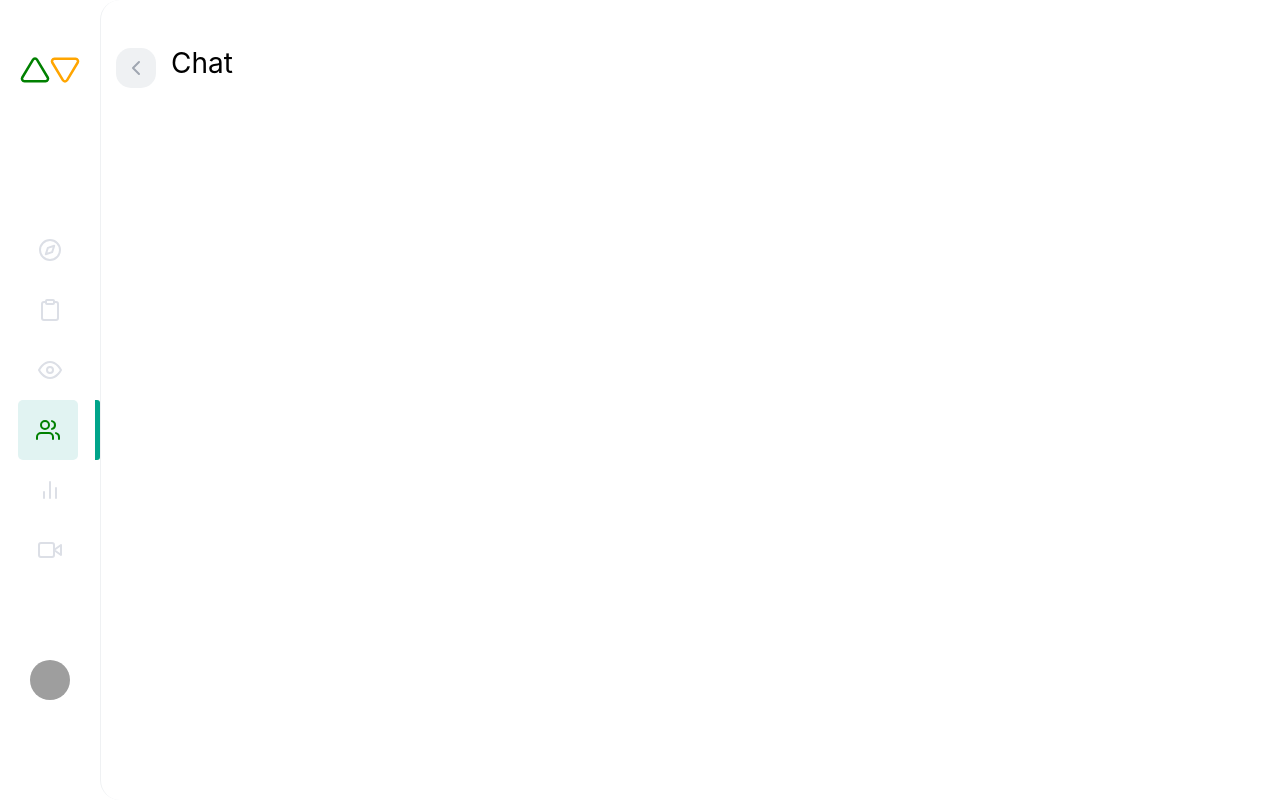
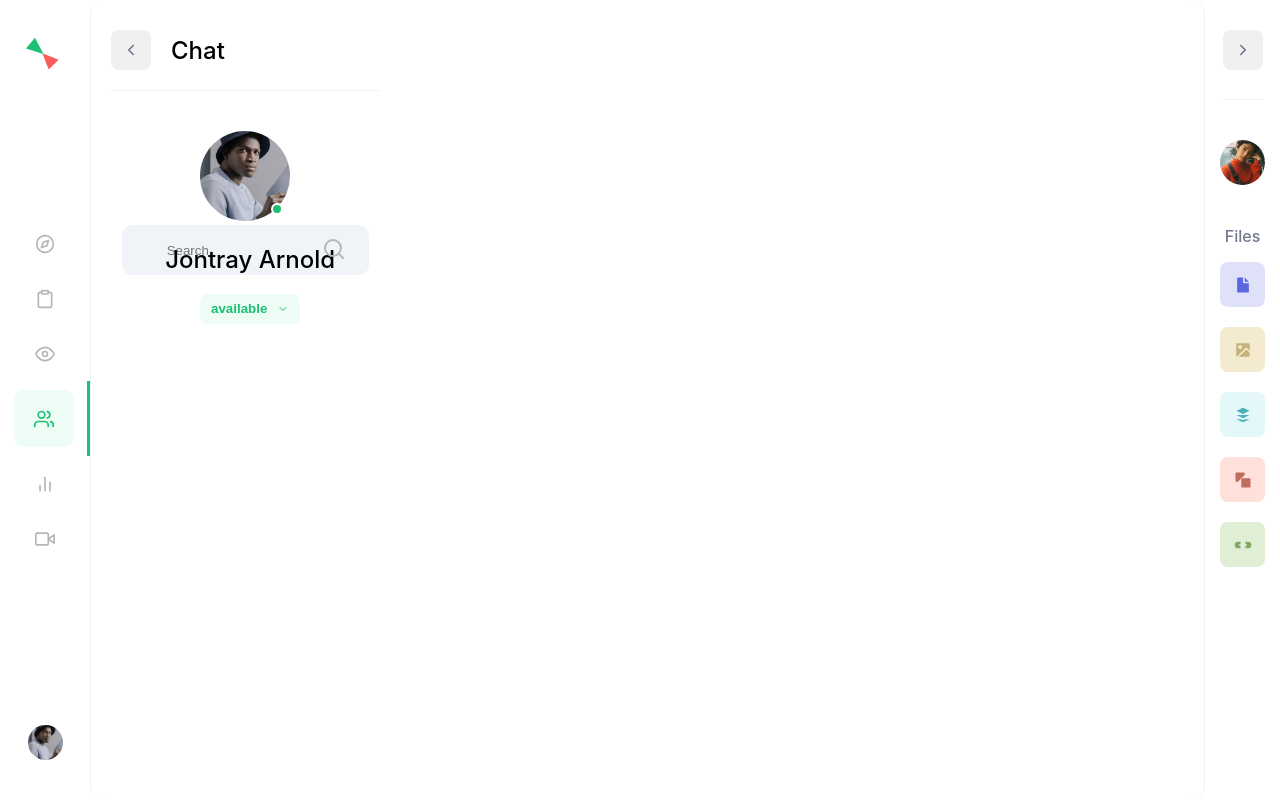
Before and after one commit to karimbarry/Style-component-training, a Next.js app in the folder next-app2/: page / in a window 1280 px wide. Built offline with nearby package versions, Linux system fonts and the light colour scheme; grey boxes are pictures that could not be loaded.

Commit message:
Second projet

```diff
--- /dev/null
+++ b/next-app2/components/Chat.jsx
@@ -0,0 +1,201 @@
+import React from 'react'
+import {useState} from 'react'
+import styled from 'styled-components'
+import { BORDER, LIGHT_COLOR, PRIMARY_COLOR, TERTIARY_COLOR } from '../public/colors'
+import { ChevronLeft, ChevronDown, Settings, Search } from 'react-feather'
+
+
+const ChatContainer = styled.div`
+    position: absolute;
+    left: 90px;
+    right : 75px;
+    height: 100%;
+    display: flex;
+    border-radius: 15px;
+    border-left : 1.5px solid ${BORDER};
+    border-right : 1.5px solid ${BORDER};
+    padding : 20px 20px;
+        & .chatDescription {
+            height : 100%;
+            width : 25%;
+            display : flex;
+            align-items: center;
+            flex-direction : column;
+
+                & .chatDescriptionHeader {
+                    display : flex;
+                    align-items: center;
+                    width: 100%;
+                    height: 57px;
+                    padding-top: 30px;
+                    padding-bottom: 40px;
+                    border-bottom: 1px solid ${BORDER};
+                    margin-bottom: 20px;
+
+                        & button {
+                            display: flex;
+                            align-items: center;
+                            justify-content: center;
+                            width: 40px;
+                            height: 40px;
+                            border-radius: 8px;
+                            border: none;
+                            color : ${LIGHT_COLOR};
+                            & :hover{
+                                cursor : pointer;
+                            }
+                }
+                        & h1 {
+                            padding : 0 20px;
+                            font-weight : 500;
+                        }
+        }
+                 & .chatDescriptionBody {
+                        display : flex;
+                        width: 100%;
+                        justify-content: center;
+                    & .User__setting{
+                        display : flex;
+                        height : 20px;
+                        padding-left : 30px;
+                    }
+
+                    & .user__photo__container{
+                        position  : relative;
+                        margin-top: 20px;
+
+                        & img {
+                            height : 90px;
+                            width : 90px;
+                            border-radius : 50%;
+                            object-fit : cover;
+                        }
+                        & nav {
+                            position: absolute;
+                            bottom: 10px;
+                            height: 12px;
+                            width: 12px;
+                            right: 7px;
+                            border-radius: 50%;
+                            border: 2px solid #FFFF;
+                            background-color: ${PRIMARY_COLOR};
+                            }
+                        & .statu__User{
+                            position : absolute;
+                            width : 180px;
+                            height  : auto;
+                            display  : flex;
+                            margin-left: -40px;
+                            flex-direction : column;
+                            align-items: center;
+                            padding-rigth: 150px;
+                            & h1 {
+                                font-weight : 500;
+                            }
+                            & .button__statu {
+                                border: none;
+                                width : 100px;
+                                height : 30px;
+                                border-radius : 8px;
+                                color : ${PRIMARY_COLOR};
+                                background : ${TERTIARY_COLOR};
+                                & div {
+                                    display: flex;
+                                    justify-content: space-around;
+                                    align-items: center;
+                                }
+                                & :hover {
+                                    cursor: pointer;
+                                }
+                            }
+                        }
+                }
+            }
+            & .chatSearchChat {
+                & .btn_search {
+                    position: absolute;
+                    margin-top: 12px;
+                    margin-left: 200px;
+                }
+                & .search_input {
+                    width: 100%;
+                    height: 5px;
+                    border-radius: 10px;
+                    border : none;
+                    background-color: #f0f4f9;
+                    padding: 25px;
+                    outline: 0;
+                    padding-left: 45px;
+                }
+            }
+
+        }
+
+
+`
+
+const SearchBar = () => {
+    const [inputValue, setInputValue] = useState('')
+
+	function handleInput(e) {
+		setInputValue(e.target.value)
+	}
+    return <div>
+            <a href='#' className='btn_search'>
+                <Search
+                set="light"
+                color='#B6B6B6'/>
+            </a>
+            <input
+                onChange={handleInput}
+                className='search_input'
+                placeholder='Search'>
+            </input>
+    </div>
+}
+const UserActivity =  ({isOnline = false , children, name}) =>{
+
+    return  <a className='user__photo__container'>
+                <div className='user__photoT'>
+                    {children}
+                    {isOnline ? <nav></nav> : ' '}
+                </div>
+                <div className= 'statu__User'>
+                    <h1>
+                        {name}
+                    </h1>
+                    <button className='button__statu'>
+                        {isOnline ? <div>
+                        <b>available</b>
+                        <ChevronDown size='12px'/>
+                        </div> : ''}
+                    </button>
+                </div>
+
+            </a>
+}
+
+const Chat = () => {
+    return (<ChatContainer>
+        <nav className='chatDescription'>
+            <div className ='chatDescriptionHeader'>
+                <button>
+                    <ChevronLeft size="18px"/>
+                </button>
+                <h1>Chat</h1>
+            </div>
+            <div className ='chatDescriptionBody'>
+
+            <UserActivity isOnline = {true} name={'Jontray Arnold'}>
+                <img src='/images/15.jpg' alt="Photo d'utilisateur" className="user__photo"/>
+            </UserActivity>
+            {/* <a className='User__setting'><Settings size='16px' color ='#B6B6B6'/></a> */}
+            </div>
+            <div className='chatSearchChat'>
+                <SearchBar />
+            </div>
+        </nav>
+    </ChatContainer>)
+}
+
+export default Chat
--- /dev/null
+++ b/next-app2/components/Logo.jsx
@@ -0,0 +1,39 @@
+import React from 'react'
+import styled from 'styled-components'
+import { RED, PRIMARY_COLOR } from '../public/colors'
+
+const LogoContainer = styled.div`
+    display: flex;
+    align-items: center;
+    justify-content: center;
+    & span {
+        position: relative;
+        display: block;
+        width: 0;
+        height: 0;
+        border: 10px solid blue;
+        border: 0 solid transparent;
+        border-left: 7px solid transparent;
+        border-right: 7px solid transparent;
+        border-bottom: 16px solid #fc5d5b;
+        transform: rotate(-45deg);
+        left: 10px;
+        top: 10px;
+
+        &:last-child{
+            transform: rotate(130deg);
+            left: -15px;
+            top: 0;
+            border-bottom: 17px solid ${PRIMARY_COLOR};
+        }
+    }
+`
+
+const Logo = () => {
+    return <LogoContainer>
+        <span></span>
+        <span></span>
+    </LogoContainer>
+}
+
+export default Logo
--- a/next-app2/components/Main.js
+++ b/next-app2/components/Main.js
@@ -1,63 +1,79 @@
+import React from 'react'
 import styled from 'styled-components'
-import { ChevronLeft } from 'react-feather';
+import { ChevronRight,File,Image,Copy,Link2, Layers, VideoOff } from 'react-feather'
+import { BORDER, LIGHT_COLOR, PRIMARY_COLOR, TERTIARY_COLOR } from '../public/colors'
 
-const Button = ({ className , children }) => (
-    <a className = {className}>
-        {children}
-    </a>
-  );
+const ChatDetailsContainer = styled.div`
+    position: fixed;
+    top: 0;
+    right: 0;
+    height: 100%;
+    width: 75px;
+    background: #fff;
+    display: flex;
+    flex-direction: column;
+    align-items: center;
+    padding-top: 20px;
+    & .header{
+        height: 80px;
+        display: flex;
+        justify-content: center;
+        align-items: center;
+        border-bottom: 1px solid ${BORDER};
+        & button{
+            width: 40px;
+            height: 40px;
+        }
+    }
+    & .chat__photo{
+        width: 45px;
+        height: 45px;
+        border-radius: 50%;
+        object-fit: cover;
+        margin-top: 40px;
+        margin-bottom: 25px;
+    }
+    & h3{
+        font-weight: 500;
+        font-size: 16px;
+        color: ${LIGHT_COLOR};
+        text-align: center;
+    }
+    & button{
+        display: flex;
+        align-items: center;
+        justify-content: center;
+        width: 45px;
+        height: 45px;
+        border-radius: 8px;
+        border: none;
+        margin-bottom: 20px;
+        color: ${LIGHT_COLOR};
+        & :hover{
+            cursor : pointer;
+        }
+    }
+`
 
-const ContainerMain = styled.div`
-    display: flex;
-    width: 100%;
-    border-left: 1.5px solid #eff1f3;
-    border-radius: 20px;
-`;
-const Title = styled.h1`
-    font-size : 28px;
-    height : 45px;
-    padding: 0 15px;
-    font-weight : 400;
-`;
-const Div = styled.div`
-    display: flex;
-    padding: 68px 15px;
-    align-items : center;
-    height : 50px;
-    justify-content:center;
-`;
+const Main = () => {
+    return <ChatDetailsContainer>
 
-const StyledButton = styled(Button)`
-    width : 40px;
-    height : 40px;
-    border-radius : 15px;
-    background-color: #eff1f3;
-    color : #a0a7b1;
-    display: flex;
-    justify-content: center;
-    align-items: center;
-`;
-const Main = () => {
-    return (
-    <ContainerMain>
-        <Div>
-            <StyledButton>
-                <ChevronLeft/>
-            </StyledButton>
-            <Title>
-                Chat
-            </Title>
-        </Div>
+        <div className="header">
+            <button className="show__details__buttons">
+                <ChevronRight size="18px"/>
+            </button>
+        </div>
+        <img src="/images/2.jpg" alt="" className="chat__photo"/>
+        <div className="actions">
+            <h3>Files</h3>
 
-        <Div>
-
-        </Div>
-
-        <Div>
-
-        </Div>
-    </ContainerMain>
-    )
+            <button style={{background: "#dfe1f9"}}><File size='20px' fill='#5a68df' color='#dfe1f9'/></button>
+            <button style={{background: "#f4eacf"}}><Image size='20px' fill='#c4b07a' color='#f4eacf'/></button>
+            <button style={{background: "#e4f7f9"}}><Layers size='20px' fill='#50b0ba' color='#e4f7f9'/></button>
+            <button style={{background: "#ffe0da"}}><Copy size='20px' fill='#be6e5f' color='#ffe0da'/></button>
+            <button style={{background: "#e0eed5"}}><Link2 size='20px' fill='#80a763' color='#e0eed5'/></button>
+        </div>
+    </ChatDetailsContainer>
 }
 
 export default Main
--- a/next-app2/components/Sidebar.js
+++ b/next-app2/components/Sidebar.js
@@ -1,111 +1,104 @@
+import React from 'react'
 import styled from 'styled-components'
-import { Compass, Triangle,Clipboard, Eye, Users, Video, BarChart2 } from 'react-feather';
+import { BORDER, PRIMARY_COLOR, TERTIARY_COLOR } from '../public/colors'
+import Logo from './Logo'
+import { Compass,Clipboard, Eye, Users, Video, BarChart2 } from 'react-feather'
 
-const Link = ({className , children }) => (
-    <a className = {className}>
-        {children}
-    </a>
-  );
+const NavContainer = styled.nav`
+    position : fixed;
+    padding-top: 40px;
+    background : #fff;
+    width : 90px;
+    height : 100%;
+    display: flex;
+    flex-direction : column;
+    align-items: center;
+    justify-content : space-between;
 
-const Div = styled.nav`
-    width : 60px;
-    height : 100%;
-    border-radius : 5px;
-    background: ${props => props.primary ? "#e1f3f2" : "none"};
-    display: flex;
-    align-items: center;
-    justify-content: center;
-`;
+    & div {
+        width : 100%;
+        & .link {
+            height : 55px;
+            display : flex;
+            justify-content: center;
+            align-items: center;
+        }
+        & .activeLink {
+            height : 75px;
+            display : flex;
+            justify-content: center;
+            align-items: center;
+            border-right : 3.5px solid ${PRIMARY_COLOR};
+        }
+        & .link:hover {
+            cursor: pointer;
+            height : 75px;
+            display : flex;
+            justify-content: center;
+            align-items: center;
+            border-right : 3.5px solid ${PRIMARY_COLOR};
 
+            & .icon {
+                background: ${TERTIARY_COLOR};
+                transition-duration: 0.5s;
+            }
+        }
+    }
 
-const StyledLink = styled(Link)`
-    height : 60px;
-    width : 100%;
-    display : flex;
-    align-items center;
-    justify-content: center;
-    color : #dcdfe6;
-    border-right: ${props => props.primary ? "5px solid #00a48a" : "none"};
-    border-radius: ${props => props.primary ? "3px" : "none"};
-`;
-const StyledContain = styled.div`
-    border-radius: 3px;
-    width : 100px;
-    height : 100%;
-    display : flex;
-    align-items: center;
-    flex-direction: column;
+    & a {
+        display : bloc;
 
-`;
-const StyledContainer = styled(StyledContain)`
-    padding : 40px;
-`;
-const StyledContainHead = styled(StyledContain)`
-    color: green;
-    margin-bottom : 70px;
+        & .icon{
+            display : flex;
+            align-items: center;
+            justify-content : center;
+            width: 60px;
+            height: 57px;
+            border-radius: 10px;
+            margin-bottom: 20px;
+            &:last-child {
+                margin-bottom: 0;
+            }
+        }
+        &.active {
+            & .icon{
+                background: ${TERTIARY_COLOR}
+            }
 
-`;
-const StyledContainFoot = styled(StyledContain)`
-    margin-top : 70px;
-`;
-const Sidebar= () => {
-    return (
-    <StyledContainer>
-        <StyledContainHead>
-            <StyledLink>
-                <Div>
-                    <Triangle size='30px' color='green'/>
-                    <Triangle size='30px' color='orange' style={{transform: 'rotate(180deg)'}}/>
-                </Div>
-            </StyledLink>
-        </StyledContainHead>
-        <StyledContain>
+        }
+    }
+    & img.user__photo {
+        width: 35px;
+        height: 35px;
+        border-radius: 50%;
+        object-fit: cover;
+        margin-bottom: 40px;
+    }
+`
 
-                <StyledLink>
-                    <Div>
-                        <Compass/>
-                    </Div>
-                </StyledLink>
+const NavLink = ({href='', isActive= false, children}) => {
+    return <div href={href} className='button'>
+        <div className={isActive ? "activeLink" : "link"}>
+        <a className={isActive ? "active" : ""}>
+            <span className='icon'>{React.cloneElement(children, {color: isActive ? PRIMARY_COLOR : '#B6B6B6'})}</span>
+        </a>
+        </div>
+    </div>
+}
 
-                <StyledLink>
-                    <Div>
-                        <Clipboard/>
-                    </Div>
-                </StyledLink>
+const Sidebar = () => {
+    return <NavContainer>
+        <Logo/>
+        <div className='nav__links'>
+            <NavLink><Compass size='20px'/></NavLink>
+            <NavLink><Clipboard size='20px'/></NavLink>
+            <NavLink><Eye size='20px'/></NavLink>
+            <NavLink isActive={true}><Users size='20px'/></NavLink>
+            <NavLink><BarChart2 size='20px'/></NavLink>
+            <NavLink><Video size='20px'/></NavLink>
+        </div>
+        <img src='/images/15.jpg' alt="Photo d'utilisateur" className="user__photo"/>
+    </NavContainer>
+}
 
-                <StyledLink>
-                    <Div>
-                        <Eye/>
-                    </Div>
-                </StyledLink>
-
-                <StyledLink style={{backgroundColor : 'red'}} primary>
-                    <Div primary>
-                        <Users color ='green'/>
-                    </Div>
-                </StyledLink>
-
-                <StyledLink>
-                    <Div>
-                        <BarChart2/>
-                    </Div>
-                </StyledLink>
-
-                <StyledLink>
-                    <Div>
-                        <Video/>
-                    </Div>
-                </StyledLink>
-
-        </StyledContain>
-        <StyledContainFoot>
-            <StyledLink>
-                <img src="/images/3.jpg" alt="Image de l'utilisateur" height='40px' width='40px' style={{borderRadius : '50px'}} />
-            </StyledLink>
-        </StyledContainFoot>
-
-    </StyledContainer>
-
-           )
-}
 export default Sidebar
--- a/next-app2/next.config.js
+++ b/next-app2/next.config.js
@@ -1,3 +1,3 @@
 module.exports = {
-  reactStrictMode: true,
+  reactStrictMode: false,
 }
--- a/next-app2/package.json
+++ b/next-app2/package.json
@@ -9,9 +9,9 @@
     "lint": "next lint"
   },
   "dependencies": {
-    "next": "11.1.2",
-    "react": "17.0.2",
-    "react-dom": "17.0.2",
+    "next": "^12.0.1",
+    "react": "^17.0.2",
+    "react-dom": "^17.0.2",
     "react-feather": "^2.0.9",
     "style-components": "^0.1.0",
     "styled-components": "^5.3.3"
--- a/next-app2/pages/api/hello.js
+++ /dev/null
@@ -1,5 +0,0 @@
-// Next.js API route support: https://nextjs.org/docs/api-routes/introduction
-
-export default function handler(req, res) {
-  res.status(200).json({ name: 'John Doe' })
-}
--- a/next-app2/pages/index.js
+++ b/next-app2/pages/index.js
@@ -1,17 +1,12 @@
 import Sidebar from "../components/Sidebar"
 import Main from "../components/Main"
-import styled from 'styled-components'
+import Chat from "../components/Chat"
 
-const Container = styled.div`
-    display: flex;
-    height : 100%;
-    width : 100%;
-`;
 export default function Home() {
-  return (
-    <Container>
+  return (<>
          <Sidebar/>
+         <Chat/>
          <Main/>
-    </Container>
+         </>
   )
 }
--- /dev/null
+++ b/next-app2/public/colors.js
@@ -0,0 +1,7 @@
+export const BG_COLOR = "#F6F8FA"
+export const PRIMARY_COLOR = "#1dbf73"
+export const TERTIARY_COLOR = "#EDFCF5"
+export const RED = "#db4c3f"
+export const COLOR = "#121c42"
+export const LIGHT_COLOR = "#121c4299"
+export const BORDER = "#EEF0FC"
```
Also changed, not shown: 1 other file (tests, documents, lock files or other folders).
